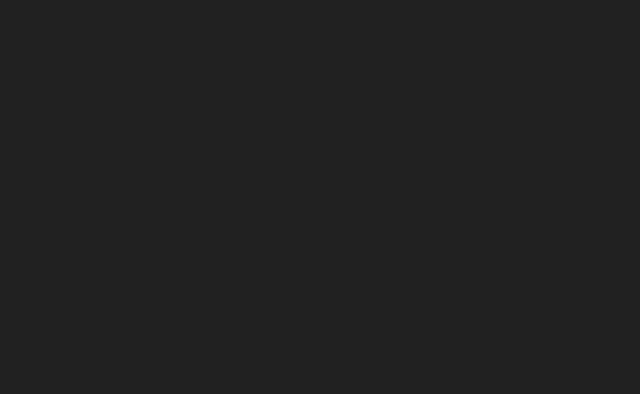
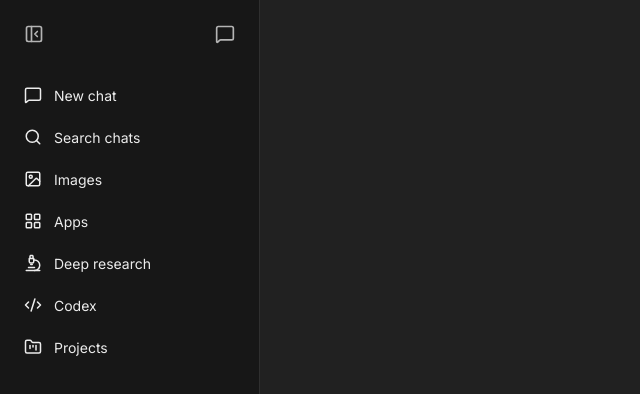
Before and after one commit to hafsamuktar011-crypto/learning-journey, a React app in the folder AI_Powered_FullStack/0.2.AI-Powered Application Architecture/01.chatGPT Clone/Frontend/: page / in a window 1280 px wide. Shown: the top 394 px of the page, without its empty margins (0-640 px from the left). Built offline with nearby package versions, Linux system fonts and the light colour scheme; the HTML template or start-up script is replaced by a standard one.

Commit message:
feat: update lucide dependency to lucide-react and integrate Sidebar component in App

```diff
--- a/AI_Powered_FullStack/0.2.AI-Powered Application Architecture/01.chatGPT Clone/Frontend/package.json
+++ b/AI_Powered_FullStack/0.2.AI-Powered Application Architecture/01.chatGPT Clone/Frontend/package.json
@@ -10,7 +10,7 @@
     "preview": "vite preview"
   },
   "dependencies": {
-    "lucide": "^1.43.0",
+    "lucide-react": "^1.43.0",
     "react": "^19.2.8",
     "react-dom": "^19.2.8"
   },
--- a/AI_Powered_FullStack/0.2.AI-Powered Application Architecture/01.chatGPT Clone/Frontend/src/App.jsx
+++ b/AI_Powered_FullStack/0.2.AI-Powered Application Architecture/01.chatGPT Clone/Frontend/src/App.jsx
@@ -1,10 +1,12 @@
 import React from 'react'
 
+import Sidebar from './Components/Sidebar/Sidebar'
 function App() {
   return (
     <div className='app'>
 
       {/* side bar */}
+      <Sidebar/>
       <main>
         {/* chatHeader */}
 
```
Also changed, not shown: 1 other file (tests, documents, lock files or other folders).
